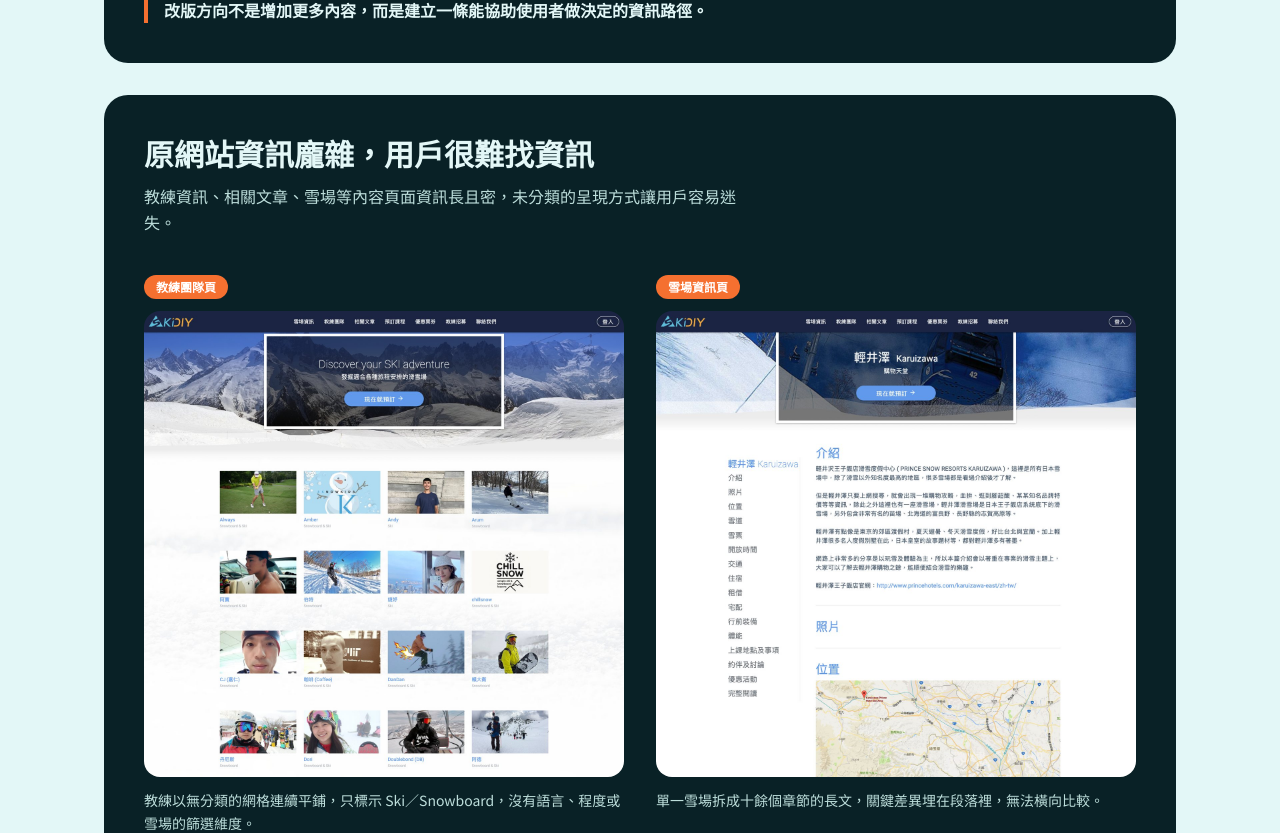
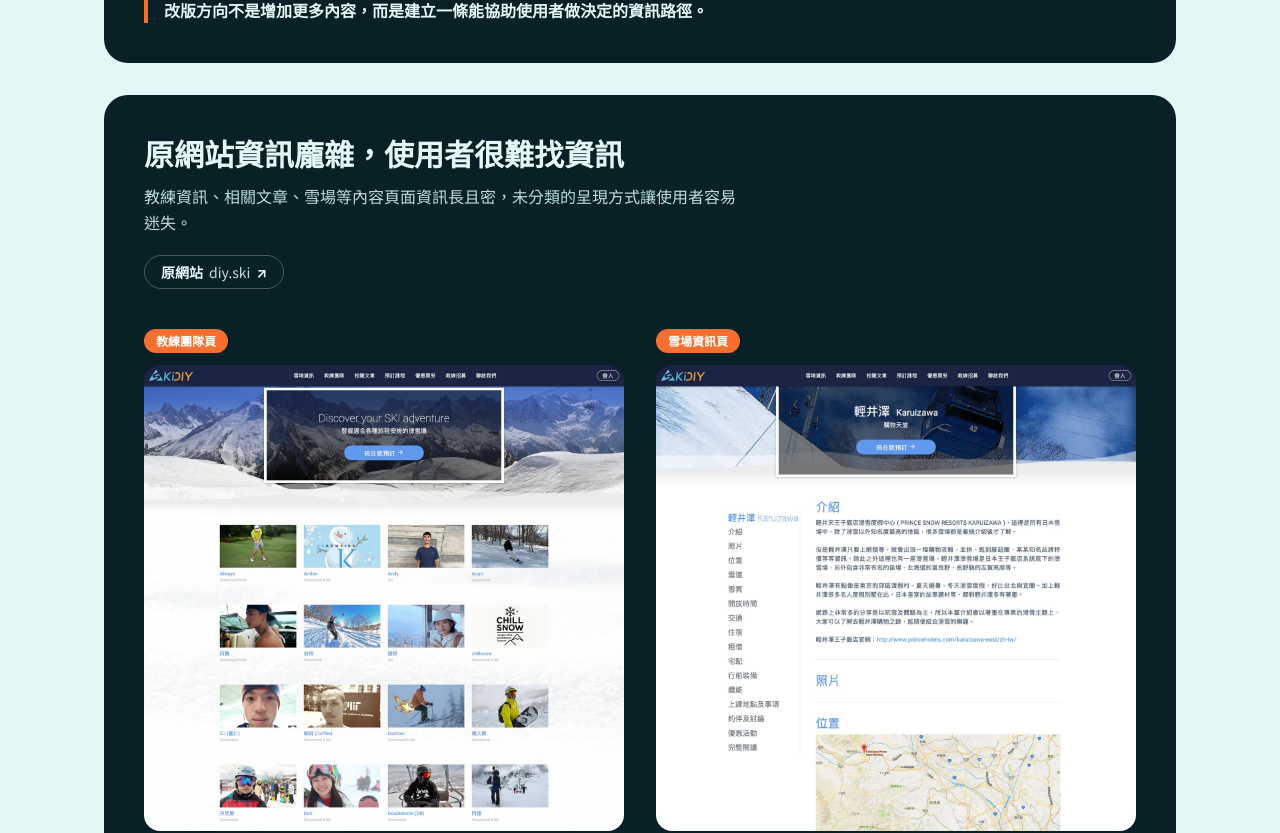
Before and after one commit to suzyoyo/skidiy-case-study, a React (Vite) app: page / in a window 1280 px wide. Shown: the part 2331-3164 px from the top of the page. Built offline with nearby package versions, Linux system fonts and the light colour scheme.

Commit message:
補上原網站連結；架構改為初步收斂；用詞統一為使用者

```diff
--- a/src/components/blocks.jsx
+++ b/src/components/blocks.jsx
@@ -162,6 +162,22 @@ function Evidence({ block }) {
         {block.caption}
       </h3>
       <p className="mt-3 max-w-prose leading-relaxed text-sage">{block.lede}</p>
+
+      {block.site && (
+        <a
+          href={block.site.url}
+          target="_blank"
+          rel="noreferrer noopener"
+          className="mt-5 inline-flex items-center gap-1.5 rounded-full border border-white/25 px-4 py-1.5 text-sm font-bold text-mist transition-colors hover:border-accent hover:text-accent"
+        >
+          {block.site.label}
+          <span className="font-normal text-sage">
+            {block.site.url.replace(/^https?:\/\//, '').replace(/\/$/, '')}
+          </span>
+          <span aria-hidden>↗</span>
+          <span className="sr-only">（另開新視窗）</span>
+        </a>
+      )}
 
       <div className="mt-10 grid gap-8 lg:grid-cols-2">
         {block.items.map((item) => (
--- a/src/data/content.js
+++ b/src/data/content.js
@@ -158,8 +158,9 @@ export const sections = [
       },
       {
         type: 'evidence',
-        caption: '原網站資訊龐雜，用戶很難找資訊',
-        lede: '教練資訊、相關文章、雪場等內容頁面資訊長且密，未分類的呈現方式讓用戶容易迷失。',
+        caption: '原網站資訊龐雜，使用者很難找資訊',
+        lede: '教練資訊、相關文章、雪場等內容頁面資訊長且密，未分類的呈現方式讓使用者容易迷失。',
+        site: { label: '原網站', url: 'https://diy.ski/' },
         items: [
           {
             label: '教練團隊頁',
@@ -812,7 +813,6 @@ export const sections = [
         type: 'prototype',
         eyebrow: '互動原型',
         heading: '把前面拆解的三件事，連起來走一次',
-        lede: '前面逐段說明了推薦怎麼解釋、比較怎麼取捨、交接怎麼處理例外。這裡把它們接成一條路徑——靜態畫面證明每個狀態長什麼樣，原型才證明狀態之間怎麼銜接。',
         steps: ['首頁選目的', '推薦結果', '加入比較', '對照表', '訂課交接'],
         title: 'SKIDIY 官網改版互動原型',
         embed: 'https://embed.figma.com/proto/rZ0Z8Flij3HDskW68K7zpu/SkiDIY-%E5%AE%98%E7%B6%B2%E6%94%B9%E7%89%88?node-id=2866-6206&scaling=scale-down-width&content-scaling=fixed&page-id=2119%3A14504&starting-point-node-id=2866%3A6206&embed-host=share',
@@ -910,7 +910,7 @@ export const sections = [
             no: '01',
             when: '緊接本階段',
             title: '把其餘 wireframe 頁面完成 mockup',
-            desc: '資訊架構已定案，缺的是視覺。將地區頁、雪場詳情、探索教練、教練詳情與滑雪攻略推進到 Mockup，讓整站語言一致。',
+            desc: '資訊架構已初步收斂，缺的是視覺。將地區頁、雪場詳情、探索教練、教練詳情與滑雪攻略推進到 Mockup，讓整站語言一致。',
             items: [
               '地區頁、雪場詳情',
               '探索教練、教練詳情',
```
